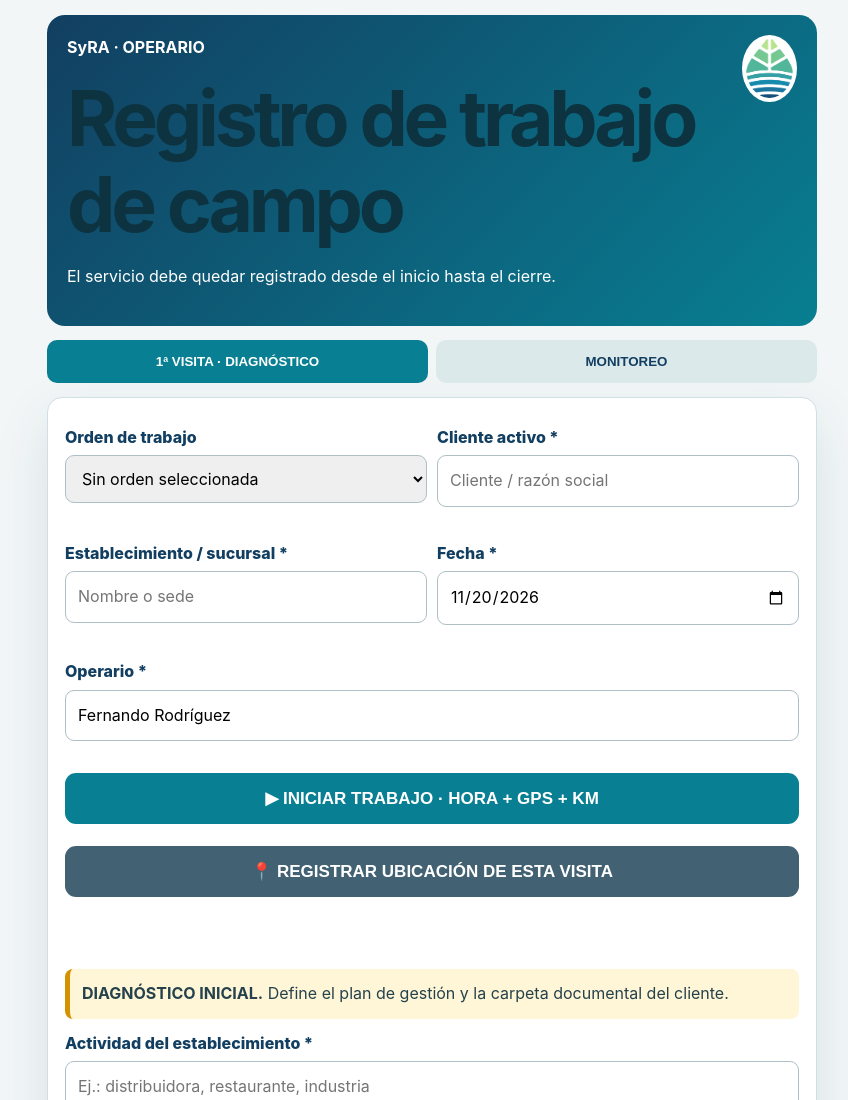
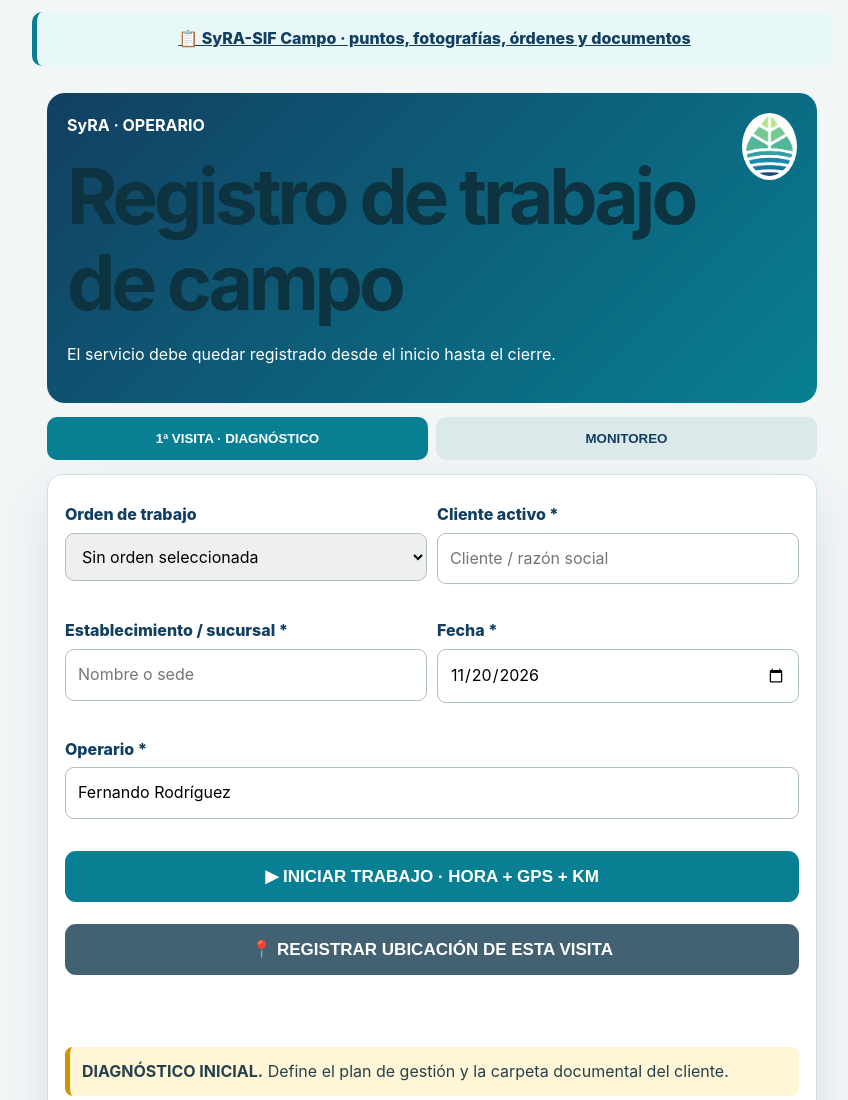
Before and after one commit to infosyraambiente-lang/SYRA, a plain HTML site: page operario.html in a window 1280 px wide. Shown: the top 1100 px of the page, without its empty margins (208-1056 px from the left). Drawn offline with Linux system fonts and the light colour scheme.

Commit message:
Enlazar SyRA-SIF Campo desde app de operarios

```diff
--- a/operario.html
+++ b/operario.html
@@ -149,6 +149,7 @@
     </style>
   </head>
   <body>
+<div role="navigation" style="max-width:800px;margin:12px auto;padding:14px;background:#e8f7f7;border-left:5px solid #087f92;border-radius:10px;text-align:center"><a href="sif/campo.html" style="color:#123f61;font-weight:800">📋 SyRA-SIF Campo · puntos, fotografías, órdenes y documentos</a></div>
     <main class="app">
       <section class="head">
         <img src="logosolo.png" /><b>SyRA · OPERARIO</b>
```
